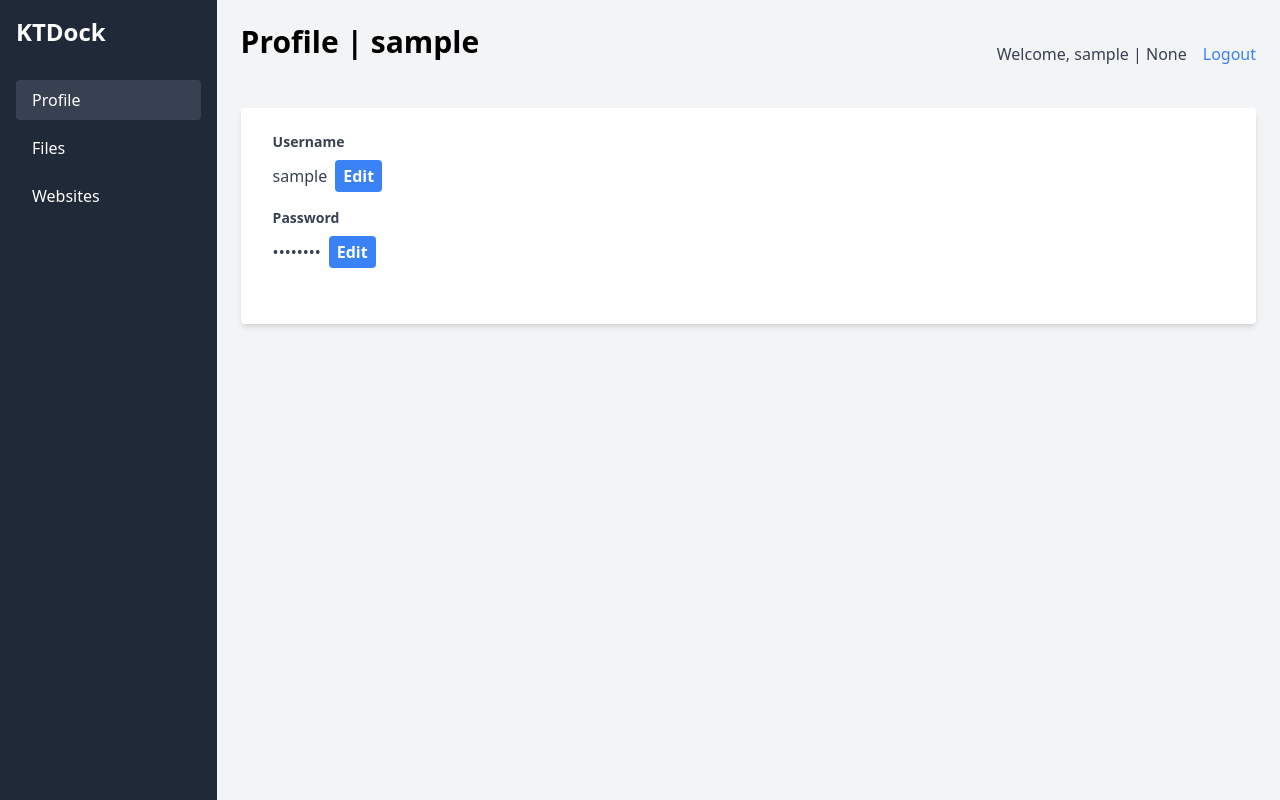
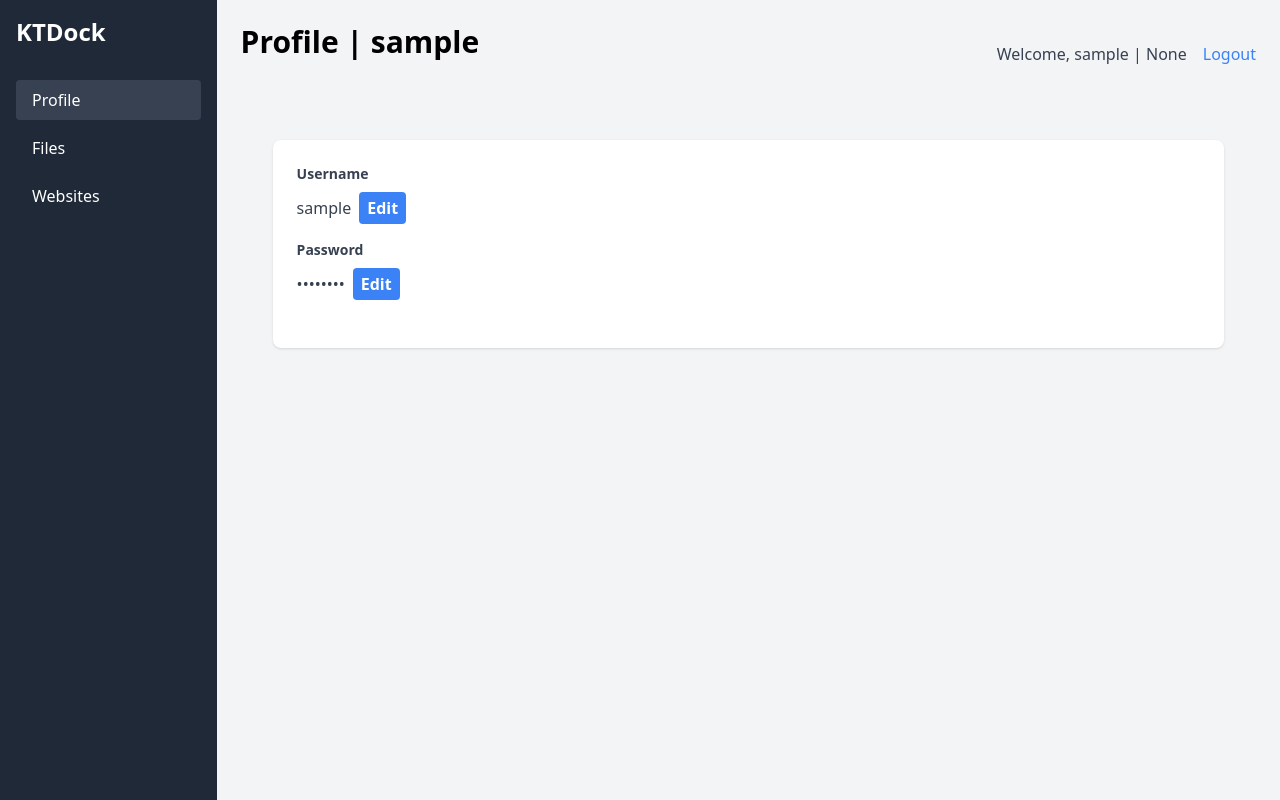
Before and after one commit to calebcauthon/aidock_backend, a Flask app: page /profile in a window 1280 px wide. Run offline with Flask 3, Linux system fonts and the light colour scheme; the visitor is signed in with stand-in values (Sample User, id 1); data comes from the database, SQL or seed files in the repository; data that the repository does not hold is empty; parts of the project's set-up code (start-up, migrations or seed data) failed here and were passed over; some libraries are stand-ins or nearby versions.

Commit message:
Refactor profile.html for improved layout and styling of user information section.

```diff
--- a/templates/profile.html
+++ b/templates/profile.html
@@ -10,7 +10,8 @@
 {% endblock %}
 
 {% block content %}
-<div class="bg-white shadow-md rounded px-8 pt-6 pb-8 mb-4">
+<div class="flex-1 p-8">
+    <div class="bg-white rounded-lg shadow p-6 mb-8">
         <div class="mb-4">
             <label class="block text-gray-700 text-sm font-bold mb-2" for="username">
                 Username
@@ -41,6 +42,7 @@
             </button>
         </div>
     </div>
+</div>
 
 <script src="[[ url_for('static', filename='js/profile.js') ]]"></script>
 {% endblock %}
```
Lines whose indentation alone changed are shown as unchanged.
